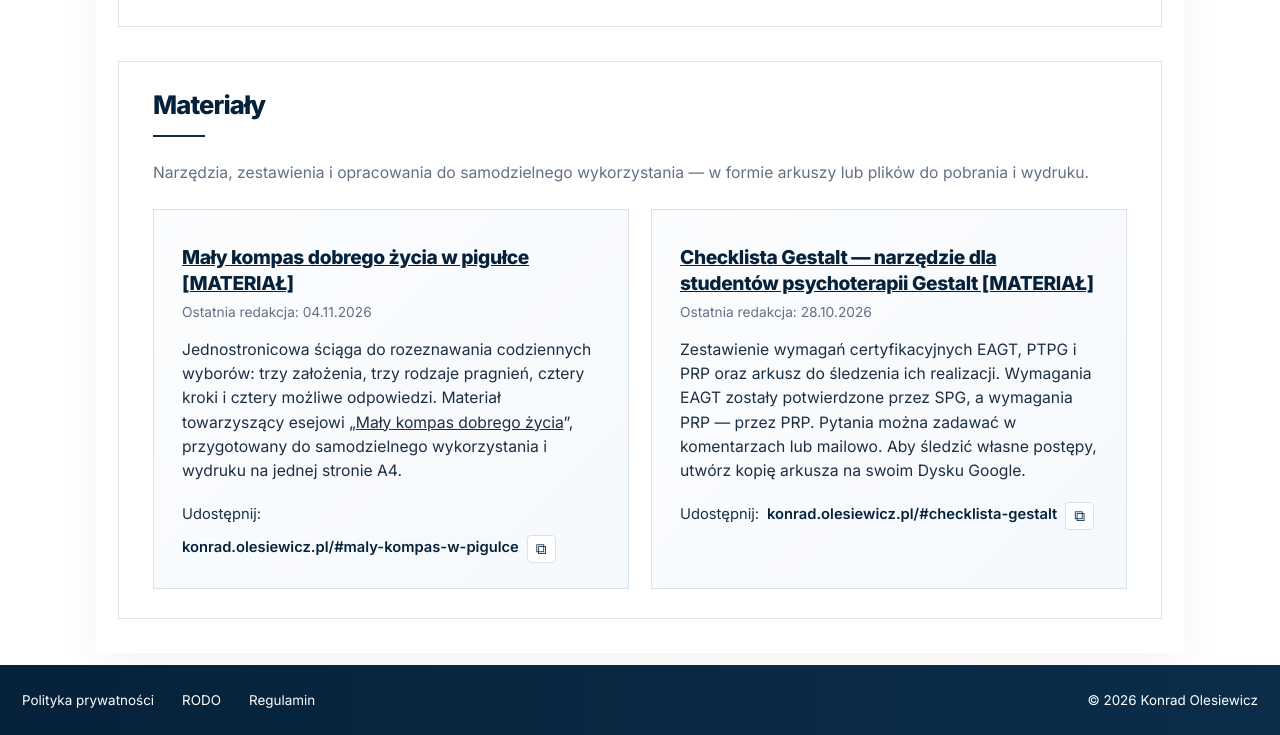
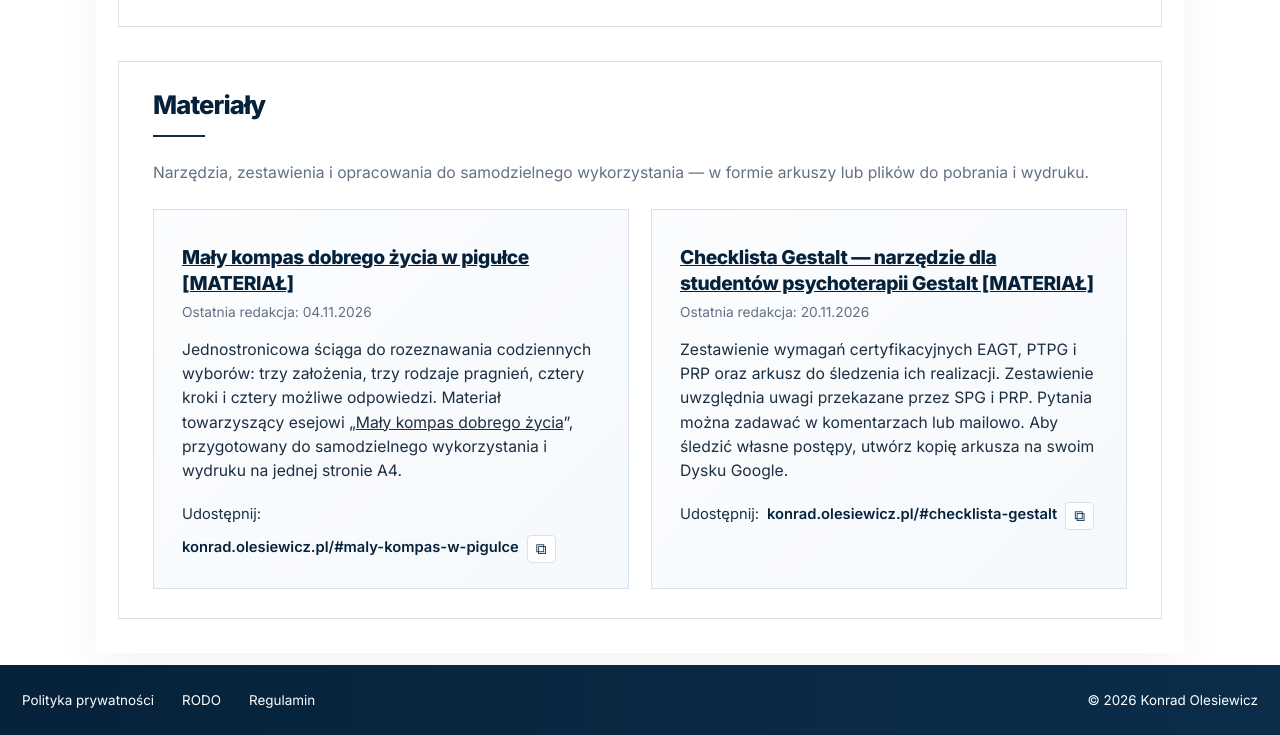
Before and after one commit to olesiewicz/olesiewicz.github.io, a plain HTML site: page index.html in a window 1280 px wide. Shown: the part 4446-5181 px from the top of the page. Drawn offline with Linux system fonts and the light colour scheme.

Commit message:
Zaktualizuj datę i opis konsultacji Checklisty Gestalt

```diff
--- a/index.html
+++ b/index.html
@@ -1578,11 +1578,11 @@ h1{
       </h4>
 
       <div class="material-data">
-        Ostatnia redakcja: 28.10.2026
+        Ostatnia redakcja: 20.11.2026
       </div>
 
       <p class="material-opis">
-        Zestawienie wymagań certyfikacyjnych EAGT, PTPG i PRP oraz arkusz do śledzenia ich realizacji. Wymagania EAGT zostały potwierdzone przez SPG, a wymagania PRP — przez PRP. Pytania można zadawać w komentarzach lub mailowo. Aby śledzić własne postępy, utwórz kopię arkusza na swoim Dysku Google.
+        Zestawienie wymagań certyfikacyjnych EAGT, PTPG i PRP oraz arkusz do śledzenia ich realizacji. Zestawienie uwzględnia uwagi przekazane przez SPG i PRP. Pytania można zadawać w komentarzach lub mailowo. Aby śledzić własne postępy, utwórz kopię arkusza na swoim Dysku Google.
       </p>
 
       <div class="material-udostepnij">
```
